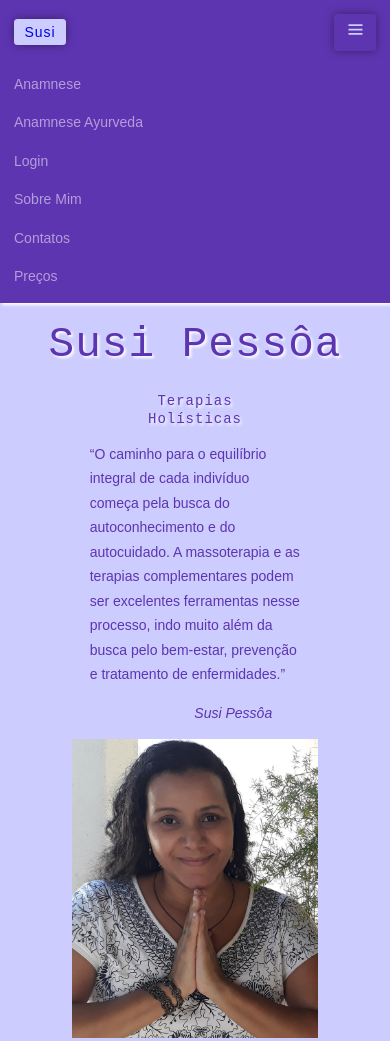
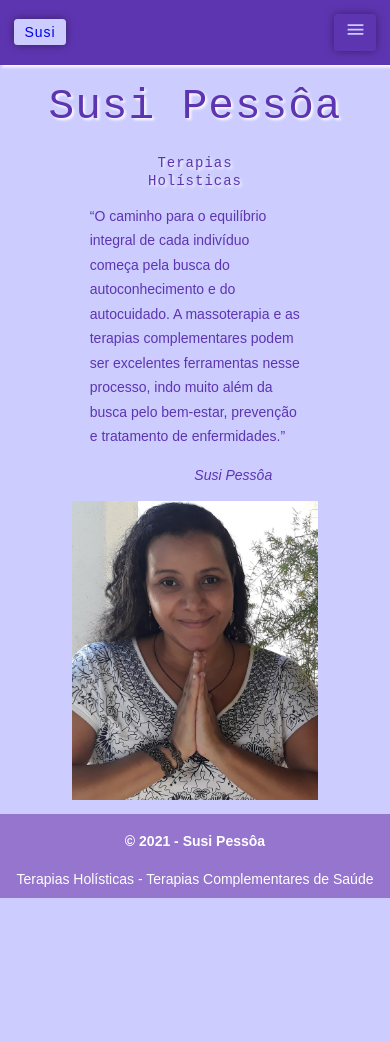
Before and after one commit to jcgsr/jul-SusiGatsby, a Gatsby site: page / in a window 390 px wide. Shown: the top 1041 px of the page. After the commit the page ends 898 px from the top, so only its background shows below. Built offline with nearby package versions, Linux system fonts and the light colour scheme; Gatsby itself is replaced by a stand-in of ours.

Commit message:
refactoring navbar part 2 (almost done)

```diff
--- a/src/assets/css/main.css
+++ b/src/assets/css/main.css
@@ -203,6 +203,11 @@ textarea:focus {
   width: 50%;
   box-shadow: var(--shadow-2);
 }
+@media screen and (max-width: 768px) {
+  .about-card {
+    width: 90%;
+  }
+}
 .gravar {
   background-color: var(--seventh);
   color: var(--white);
@@ -316,7 +321,7 @@ nav {
 .links a {
   color: var(--sixth);
   background-color: var(--primary);
-  font-size: 1rem;
+  font-size: 1.1rem;
   text-transform: capitalize;
   letter-spacing: var(--spacing);
   display: block;
@@ -335,7 +340,7 @@ nav {
   transition: var(--transition);
 }
 .show-container {
-  height: 17rem;
+  height: 17.5rem;
 }
 @media screen and (min-width: 800px) {
   .nav-center {
@@ -655,16 +660,6 @@ button.block {
     margin: 1rem auto;
   }
 }
-/* .title {
-  text-align: center;
-  margin-bottom: 2rem;
-}
-.title-underline {
-  height: 0.2rem;
-  width: 7rem;
-  background: var(--primary-600);
-  margin: 0 auto;
-} */
 
 form > *:last-child {
   margin-bottom: 0;
@@ -730,7 +725,7 @@ form > *:last-child {
 /*#########*/
 /* Navbar */
 /*#########*/
-.navbar {
+/* .navbar {
   background-color: var(--primary);
   justify-content: space-between;
   align-items: center;
@@ -755,7 +750,7 @@ form > *:last-child {
     display: none;
   }
 }
-
+ */
 /*#########*/
 /* Footer */
 /*#########*/
--- a/src/components/Navbar.js
+++ b/src/components/Navbar.js
@@ -1,13 +1,12 @@
 import React, { useState } from "react";
 import { Link } from "gatsby";
 
-import links from "../constants/nav-links.js";
+import links from "../constants/links.js";
 
-import { BiMenu } from "react-icons/bi";
-import { MdArrowDropDown } from "react-icons/md";
+import { MdArrowDropDown, MdClose, MdMenu } from "react-icons/md";
 
 export default function NavBar() {
-  const [show, setShow] = useState(false);
+  const [showLinks, setShowLinks] = useState(false);
   return (
     <nav>
       <div className="nav-center">
@@ -15,30 +14,27 @@ export default function NavBar() {
           <Link to="/">
             <span className="btn">Susi</span>
           </Link>
-          <button className="nav-toggle">
-            <BiMenu />
+          <button
+            className="nav-toggle"
+            onClick={() => setShowLinks(!showLinks)}
+          >
+            {!showLinks ? <MdMenu /> : <MdClose />}
           </button>
         </div>
-        <div className="links-container show-container">
+        <div
+          className={`${
+            showLinks ? "links-container show-container" : " links-container"
+          }`}
+        >
           <ul className="links">
-            <li>
-              <Link to="/anamneseform">Anamnese</Link>
-            </li>
-            <li>
-              <Link to="/doshaform">Anamnese Ayurveda</Link>
-            </li>
-            <li>
-              <Link to="/login">Login</Link>
-            </li>
-            <li>
-              <Link to="/about">Sobre mim</Link>
-            </li>
-            <li>
-              <Link to="/contato">Contatos</Link>
-            </li>
-            <li>
-              <Link to="/valores">Preços</Link>
-            </li>
+            {links.map(link => {
+              const { id, url, text } = link;
+              return (
+                <li key={id}>
+                  <Link to={url}>{text}</Link>
+                </li>
+              );
+            })}
           </ul>
         </div>
       </div>
--- a/src/constants/nav-links.js
+++ b/src/constants/links.js
@@ -1,6 +1,6 @@
 import React from "react";
 
-export const links = [
+const links = [
 	{
 		id: 1,
 		url: "/anamneseform",
@@ -32,3 +32,5 @@ export const links = [
 		text: "preços",
 	},
 ];
+
+export default links;
```
Also changed, not shown: README.md.
